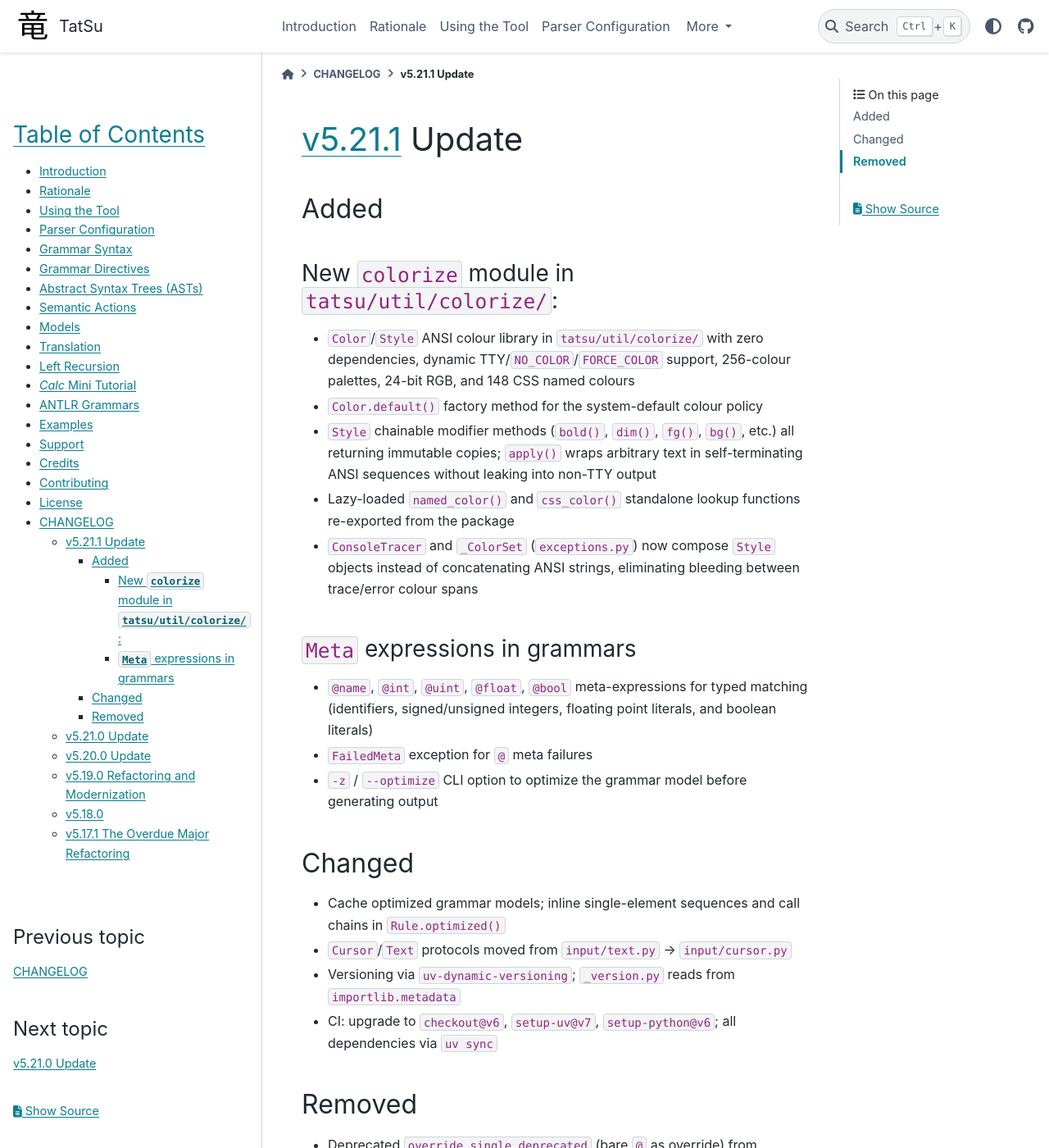
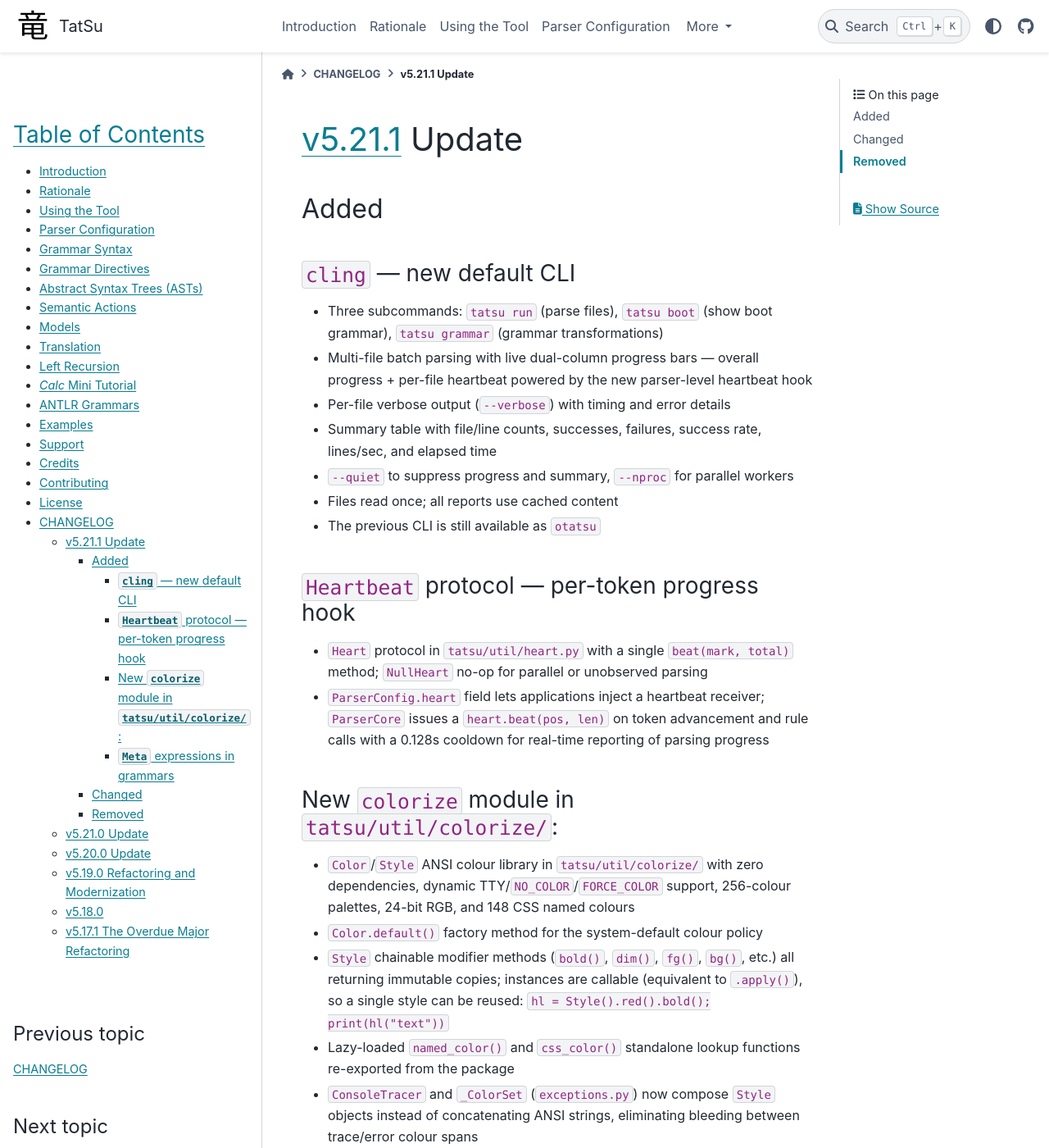
Before and after one commit to neogeny/TatSu, a Sphinx documentation site: the page built from docs/changelog/CHANGELOG_v5.21.1.md, in a window 1280 px wide and 1400 px high. Shown: the whole window at 82% size. Built offline with Sphinx 7.4.7 and the PyData theme 0.15.4, drawn with Linux system fonts in a browser that asks for light colours; pages that are not in the unit, such as notebooks, are missing from menus; some of the changed text lies outside the part shown.

Commit message:
[docs] update changelog

````diff
--- a/docs/accept.txt
+++ b/docs/accept.txt
@@ -73,6 +73,7 @@ pegen
 pythonic
 recurse
 safeeval
+subcommands?
 subprocess
 trace_length
 trace_separator
--- a/docs/changelog/CHANGELOG_v5.21.1.md
+++ b/docs/changelog/CHANGELOG_v5.21.1.md
@@ -10,13 +10,35 @@ SPDX-License-Identifier: BSD-4-Clause
 
 ## Added
 
+### `cling` — new default CLI
+
+- Three subcommands: `tatsu run` (parse files), `tatsu boot` (show boot grammar), `tatsu grammar` (grammar transformations)
+- Multi-file batch parsing with live dual-column progress bars — overall progress + per-file heartbeat powered by the new parser-level heartbeat hook
+- Per-file verbose output (`--verbose`) with timing and error details
+- Summary table with file/line counts, successes, failures, success rate, lines/sec, and elapsed time
+- `--quiet` to suppress progress and summary, `--nproc` for parallel workers
+- Files read once; all reports use cached content
+- The previous CLI is still available as `otatsu`
+
+### `Heartbeat` protocol — per-token progress hook
+
+- `Heart` protocol in `tatsu/util/heart.py` with a single `beat(mark, total)` method; `NullHeart` no-op for parallel or unobserved parsing
+- `ParserConfig.heart` field lets applications inject a heartbeat receiver; `ParserCore` issues a `heart.beat(pos, len)` on token advancement and rule calls with a 0.128s cooldown for real-time reporting of parsing progress
+
 ### New `colorize` module in `tatsu/util/colorize/`:
 
 - `Color`/`Style` ANSI colour library in `tatsu/util/colorize/` with zero dependencies, dynamic TTY/`NO_COLOR`/`FORCE_COLOR` support, 256-colour palettes, 24-bit RGB, and 148 CSS named colours
 - `Color.default()` factory method for the system-default colour policy
-- `Style` chainable modifier methods (`bold()`, `dim()`, `fg()`, `bg()`, etc.) all returning immutable copies; `apply()` wraps arbitrary text in self-terminating ANSI sequences without leaking into non-TTY output
+- `Style` chainable modifier methods (`bold()`, `dim()`, `fg()`, `bg()`, etc.) all returning immutable copies; instances are callable (equivalent to `.apply()`), so a single style can be reused: `hl = Style().red().bold(); print(hl("text"))`
 - Lazy-loaded `named_color()` and `css_color()` standalone lookup functions re-exported from the package
 - `ConsoleTracer` and `_ColorSet` (`exceptions.py`) now compose `Style` objects instead of concatenating ANSI strings, eliminating bleeding between trace/error colour spans
+
+    ```python
+    from tatsu.colorize import Style
+
+    style = Style().red().bold()
+    print(style("text"))
+    ```
 
 ### `Meta` expressions in grammars
 
````
Also changed, not shown: 1 other file.
